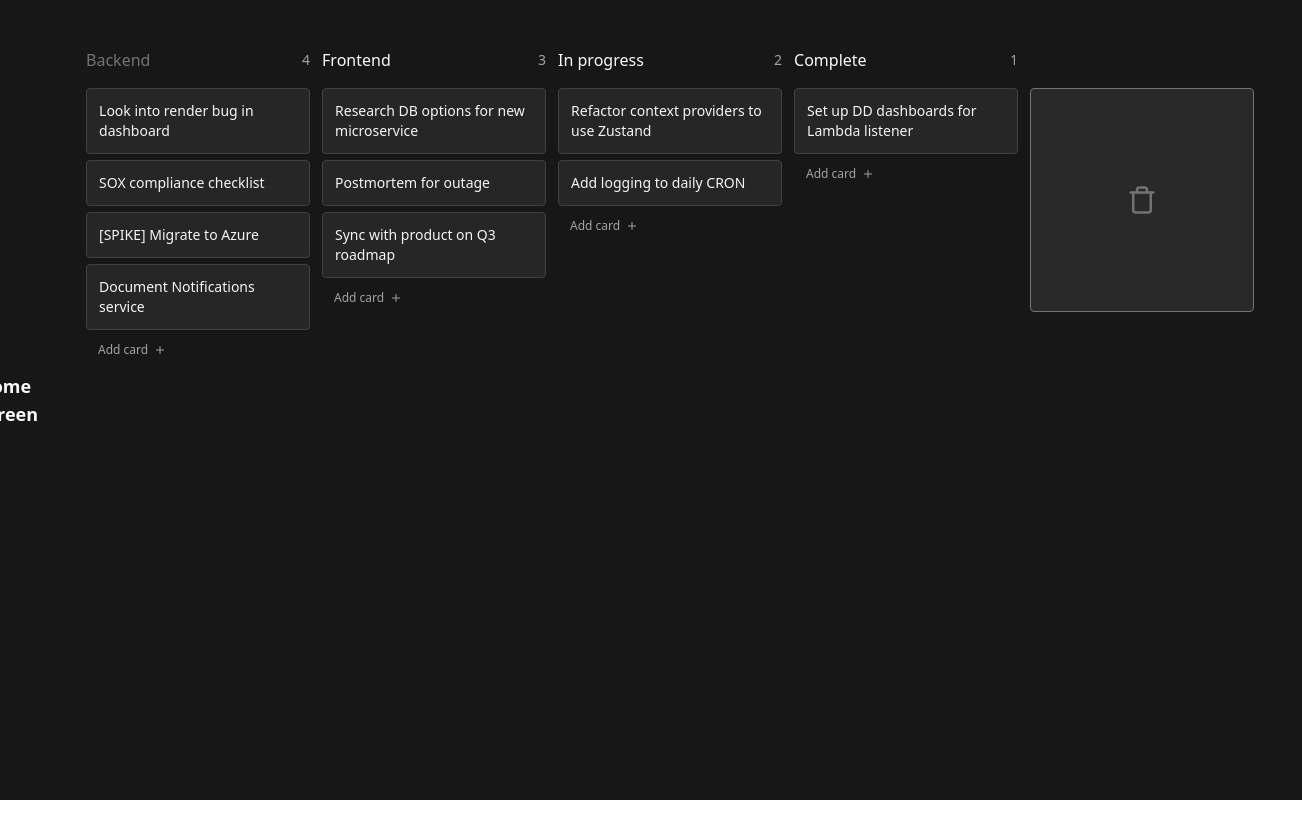
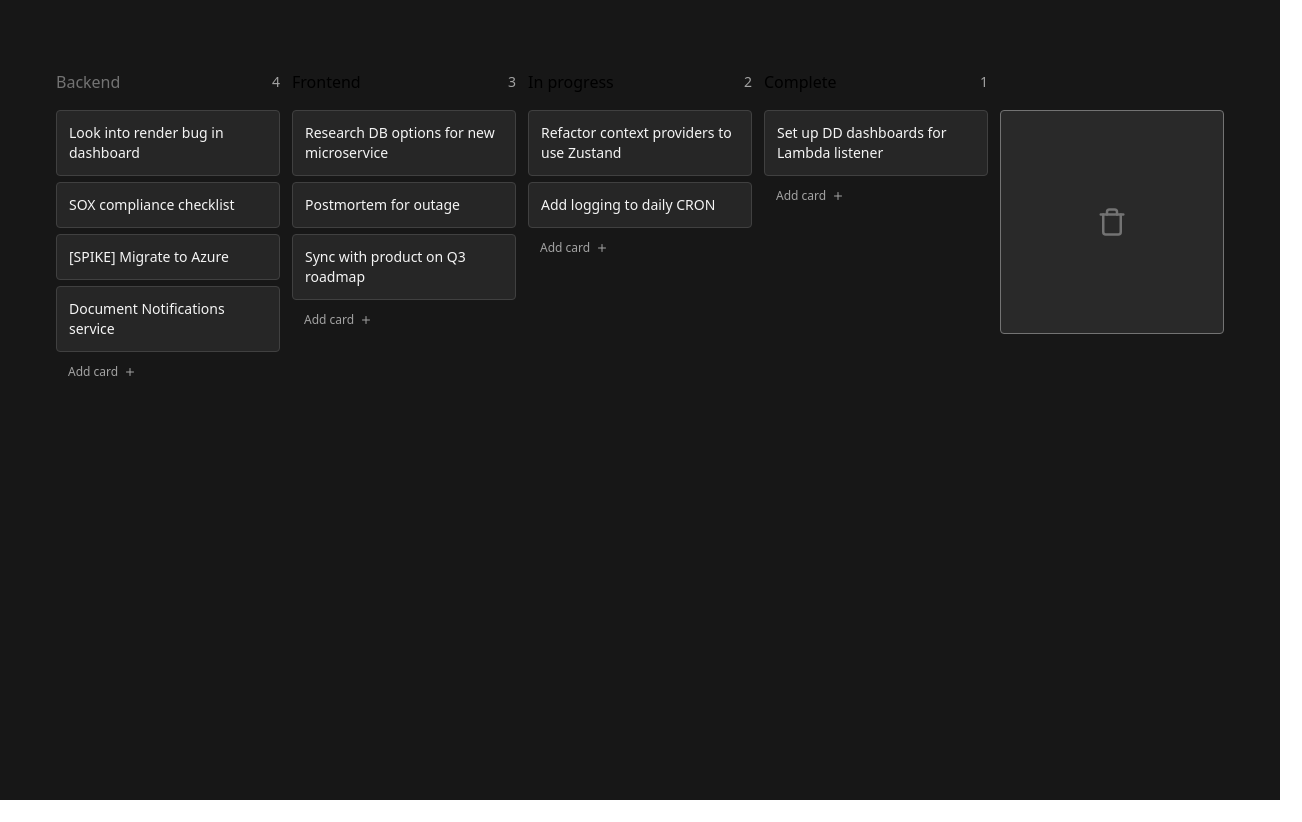
Before and after one commit to ParrotPMA/Parrot, a React (Vite) app in the folder PARROTFRONTEND/: page / in a window 1280 px wide. Shown: the whole page, 1302 px wide, since content can reach past the window. Before the commit the page ends 800 px from the top, so only its background shows below. Built offline with nearby package versions, Linux system fonts and the light colour scheme.

Commit message:
feat: Made separate layouts

```diff
--- a/PARROTFRONTEND/src/components/Board.tsx
+++ b/PARROTFRONTEND/src/components/Board.tsx
@@ -6,7 +6,7 @@ import InteractiveColumn from "./InteractiveColumn";
 
 export const CustomKanban = () => {
   return (
-    <div className="h-screen w-full bg-neutral-900 text-neutral-50">
+    <div className="h-screen w-full bg-inherit text-black overflow-hidden">
       <Board />
     </div>
   );
@@ -16,7 +16,7 @@ const Board = () => {
   const [cards, setCards] = useState<Card[]>(DEFAULT_CARDS);
   const data_columns = DEFAULT_COLUMNS(cards, setCards);
   return (
-    <div className="flex h-full w-full gap-3 overflow-scroll p-12">
+    <div className="flex h-full w-full gap-3 overflow-x-auto p-12">
       {data_columns.map((column, index) => (
         <InteractiveColumn
           key={index}
--- a/PARROTFRONTEND/src/components/InteractiveColumn.tsx
+++ b/PARROTFRONTEND/src/components/InteractiveColumn.tsx
@@ -105,7 +105,7 @@ const InteractiveColumn = ({
   const filteredCards = cards.filter((c: Card) => c.column === column);
 
   return (
-    <div className="w-56 shrink-0">
+    <div className="w-56 shrink-0 ">
       <div className="mb-3 flex items-center justify-between">
         <h3 className={`font-medium ${headingColor}`}>{title}</h3>
         <span className="rounded text-sm text-neutral-400">
--- a/PARROTFRONTEND/src/pages/HomeScreen/HomeScreen.tsx
+++ b/PARROTFRONTEND/src/pages/HomeScreen/HomeScreen.tsx
@@ -6,8 +6,10 @@ interface HomeScreenProps {
 
 const HomeScreen: React.FC<HomeScreenProps> = ({ id }) => {
   return (
-    <div className="flex flex-row h-screen w-full justify-center text-neutral-50 items-center bg-neutral-900">
-      <text className="text-lg font-extrabold ">{id}</text>
+    <div className="flex p-5 flex-col gap-4 h-screen w-full justify-center text-neutral-50 items-center bg-neutral-900">
+      <div>
+        <text className="text-lg font-extrabold ">Title: {id}</text>
+      </div>
       <div>
         <CustomKanban />
       </div>
```
